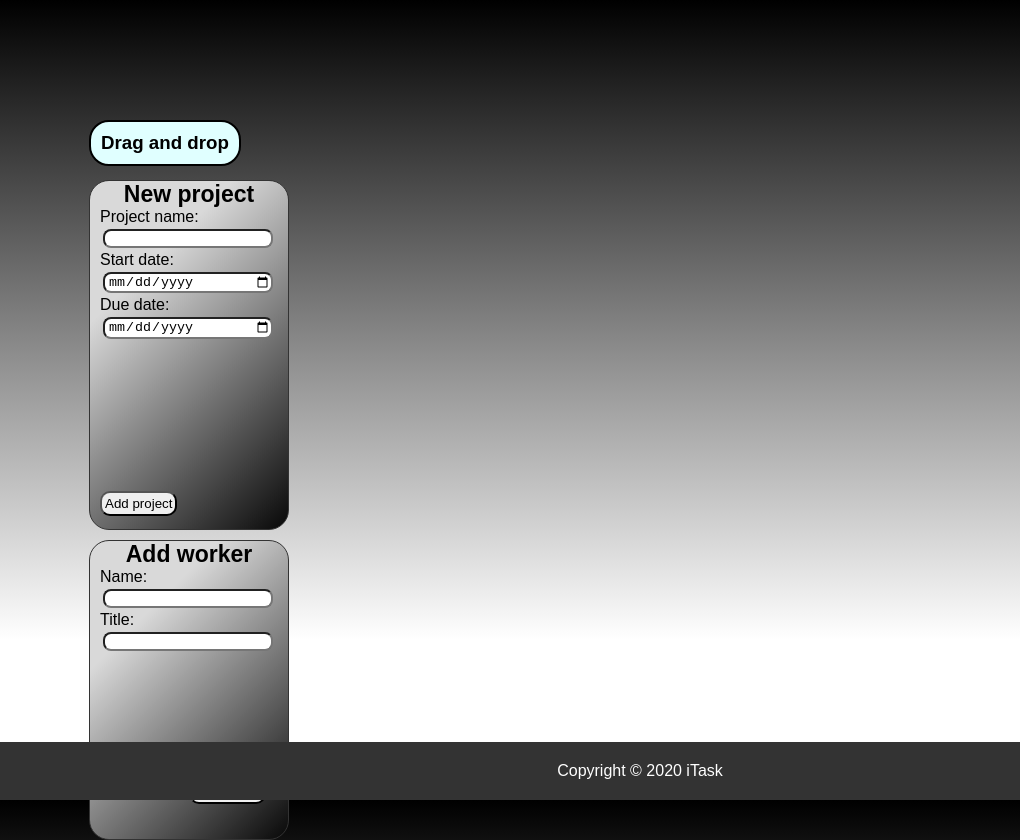
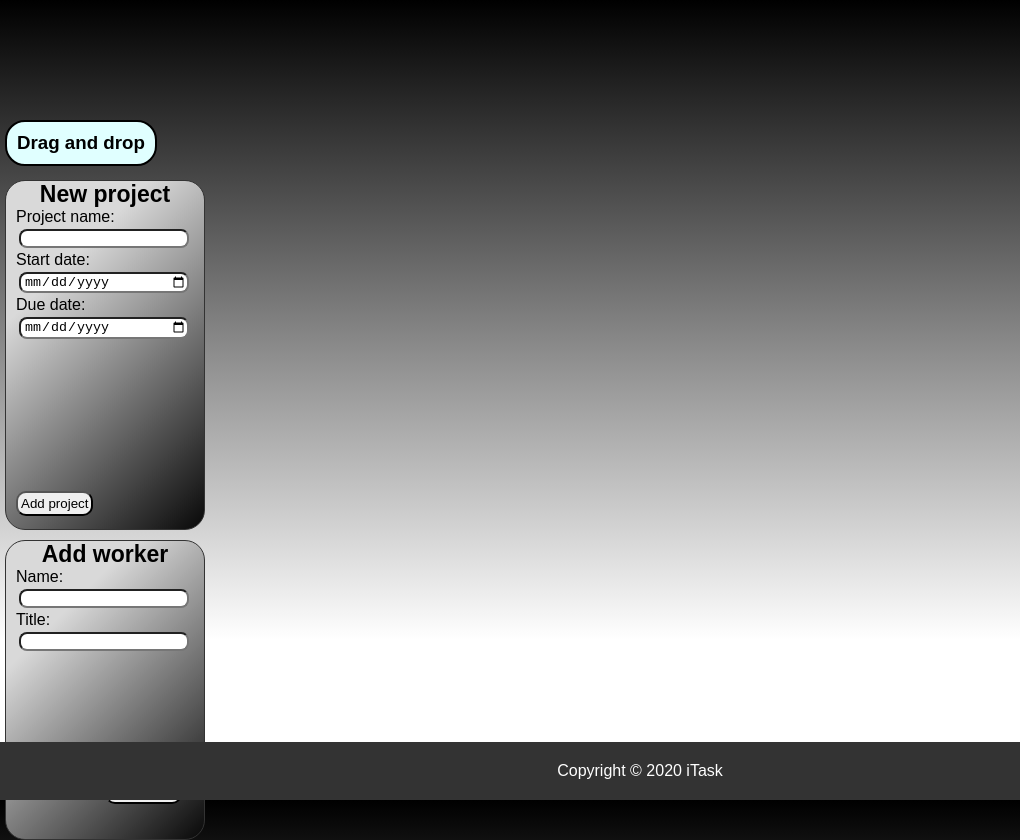
Before and after one commit to Westerdals/pro104-eksamen-gruppe31, a plain HTML site: page HTML/index.html in a window 1280 px wide. Shown: the top 840 px of the page, 0-1020 px from the left. Drawn offline with Linux system fonts and the light colour scheme.

Commit message:
Update main.css

```diff
--- a/CSS/main.css
+++ b/CSS/main.css
@@ -15,12 +15,12 @@ body {
     margin-left: auto;
     margin-right: auto;
     height: 100vh;
-    display: flex;
+    width: 100vw;
     position: relative;
-    width: 90vw;
     margin: 0 auto;
     padding: 30px 20px;
     min-height: calc(100vh - 1083.6px - 58.4px);
+    display: grid;
 }
 
 .adders{
@@ -126,7 +126,7 @@ footer {
     padding: 20px;
     position: absolute;
     bottom: 0;
-    width: 100%;
+    width: 100vw;
 }
 
 header{
```
